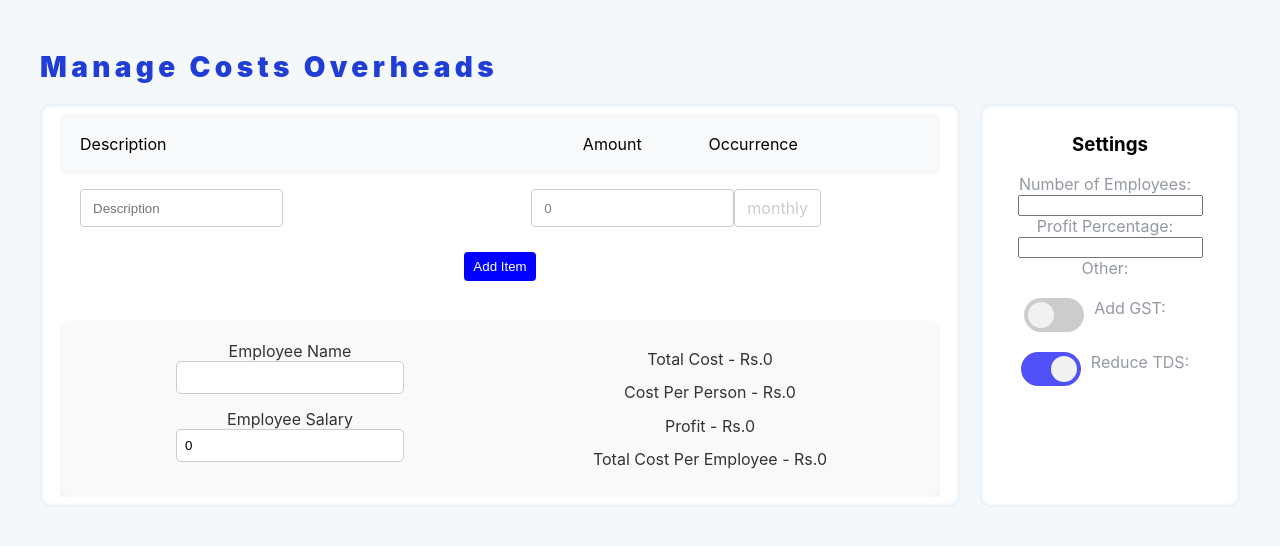
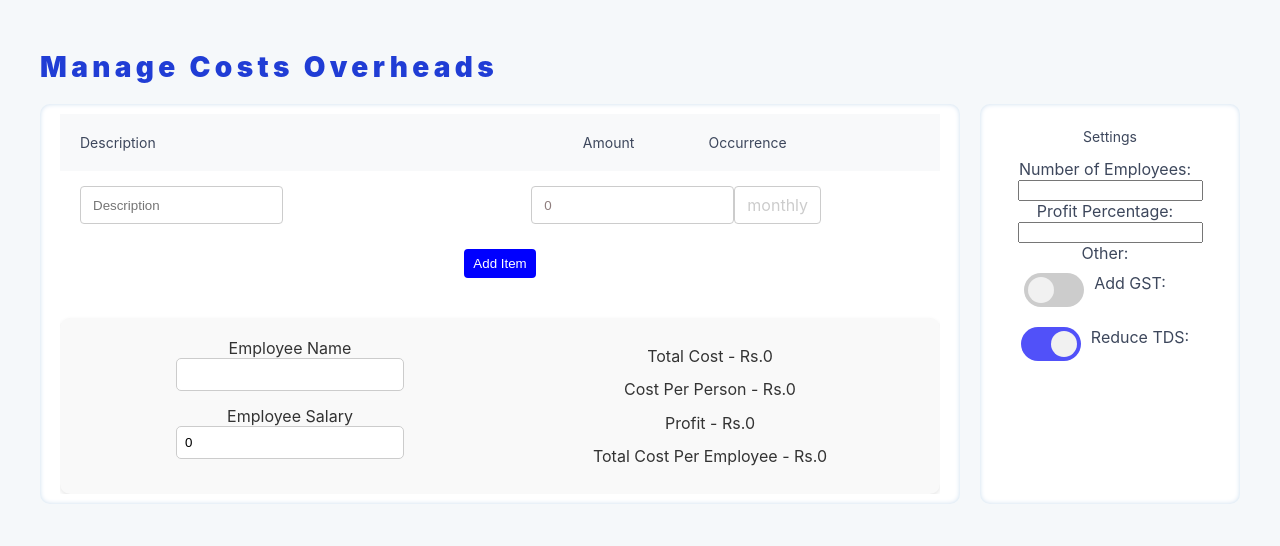
Before and after one commit to Priyanshi-max/Calculator, a React (Create React App) app: page / in a window 1280 px wide. Shown: the top 546 px of the page. Built offline with nearby package versions, Linux system fonts and the light colour scheme.

Commit message:
some css changes

```diff
--- a/src/components/Cost.js
+++ b/src/components/Cost.js
@@ -41,7 +41,11 @@ function OhItem(props) {
             </div>
           </div>
         </div>
-        {props.totalItems > 1 && <button className="delete-button" onClick={props.deleteItem}>X</button>}
+        {props.totalItems > 1 && (
+          <button className="delete-button" onClick={props.deleteItem}>
+            X
+          </button>
+        )}
       </div>
     </div>
   );
@@ -70,9 +74,9 @@ export default function Cost() {
   return (
     <div className="oh-container">
       <div className="oh-header">
-        <div style={{ flex: 4 }}>Description</div>
-        <div style={{ flex: 1 }}>Amount</div>
-        <div style={{ flex: 2 }}>Occurrence</div>
+        <div style={{ flex: 4 , color:"#3D475C" , fontSize:"14px"}}>Description</div>
+        <div style={{ flex: 1 , color:"#3D475C" , fontSize:"14px" }}>Amount</div>
+        <div style={{ flex: 2 , color:"#3D475C" ,fontSize:"14px"}}>Occurrence</div>
       </div>
       <div className="oh-list">
         {ohItems.map((ohItem, idx) => {
--- a/src/components/Settings.js
+++ b/src/components/Settings.js
@@ -16,7 +16,7 @@ export default function Settings() {
  }
   return (
     <div className="settings-container">
-      <h3>Settings</h3>
+      <p style={{color:"#3D475C" , fontSize:"14px"}}>Settings</p>
       <div className="setting-item">
         <label>Number of Employees:</label>
         <input type='number' onChange={handleNumberOfEmployeesChange} />
--- a/src/components/settings.css
+++ b/src/components/settings.css
@@ -51,11 +51,10 @@ input:checked + .slider:before {
 
 .setting-item label {
   margin-right: 10px;
-  /* font-weight: bold; */
-  color: #9499A1;
+  color: #3D475C;
 }
 .setting-item:nth-child(4) {
-  margin-bottom: 20px;
+  margin-bottom: 10px;
 }
 .setting-item:nth-child(5) {
   margin-right: 20px;
```
